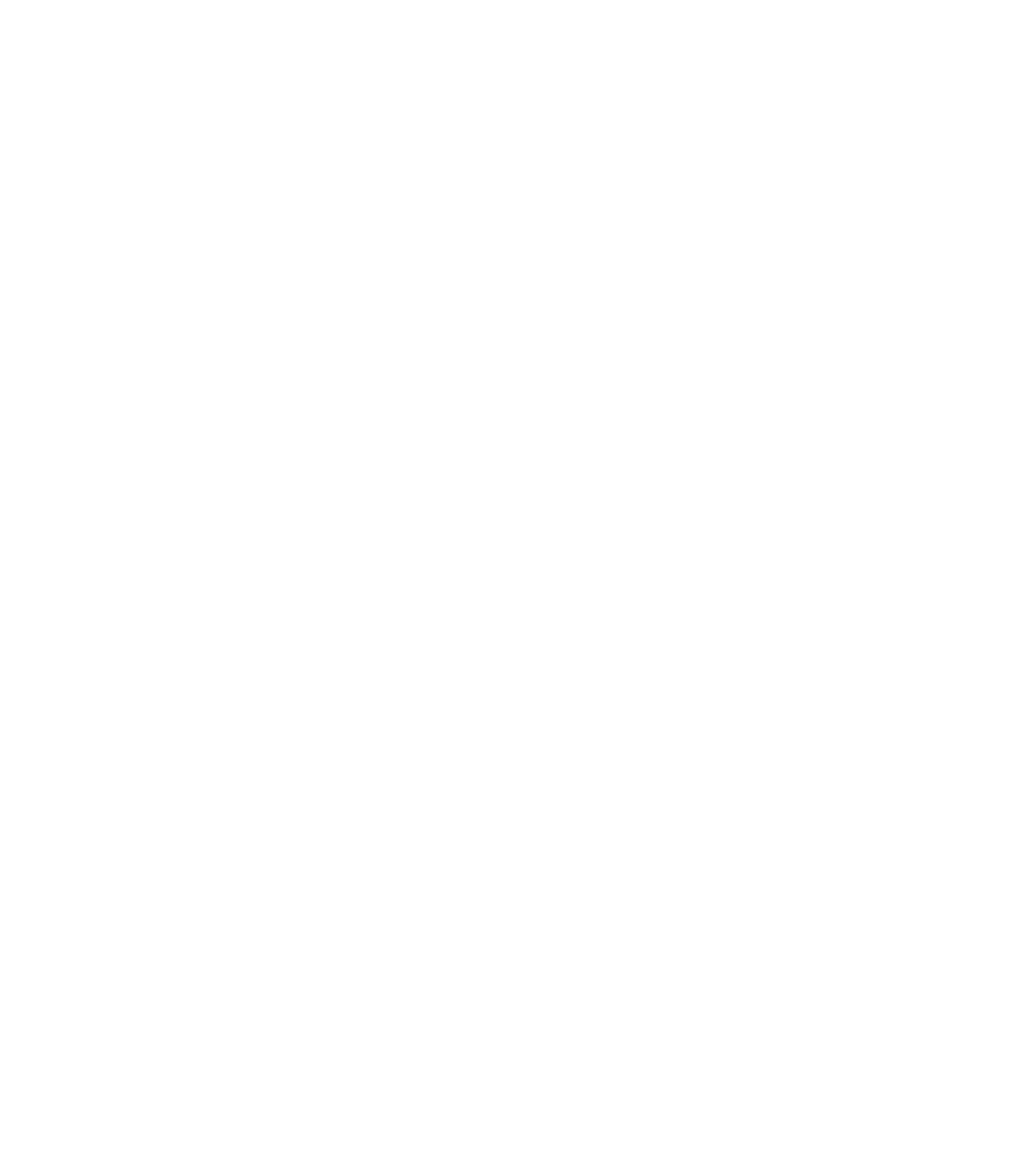
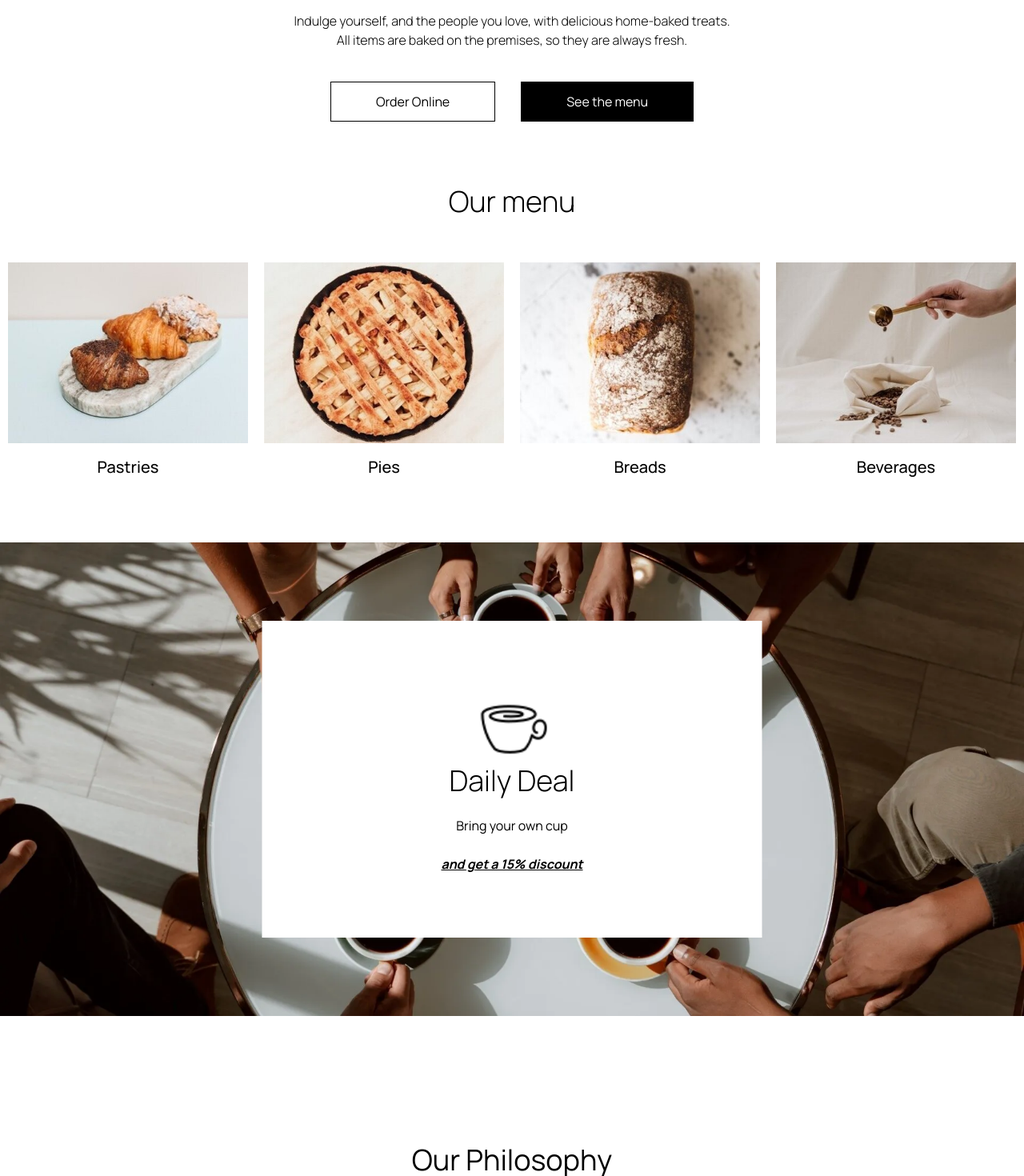
Before and after one commit to Akenosss/bakery, a Next.js app: page / in a window 1280 px wide. Shown: the part 930-2400 px from the top of the page at 80% size. Before the commit the page ends 850 px from the top, so only its background shows below. Built offline with nearby package versions, Linux system fonts and the light colour scheme.

Commit message:
feat(home) add features

```diff
--- a/app/page.tsx
+++ b/app/page.tsx
@@ -1,9 +1,54 @@
 import {Hero} from "@/components";
+import Link from "next/link";
+import Image from "next/image";
 
 export default function Home() {
   return (
     <main className="overflow-hidden">
-      <Hero />
+        <Hero />
+
+        <div className="relative mt-44 text-center">
+            <h5 className="font-light">Indulge yourself, and the people you love, with delicious home-baked treats.</h5>
+            <h5 className="font-light">All items are baked on the premises, so they are always fresh.</h5>
+
+            <div className="flex flex-wrap justify-center gap-8 mt-10">
+                <Link href="/" className="border border-black px-14 py-3 hover:bg-zinc-700 duration-300 hover:text-white">Order Online</Link>
+                <Link href="/" className="border bg-black text-white border-black px-14 py-3 hover:bg-white duration-300 hover:text-black">See the menu</Link>
+            </div>
+
+            <h1 className="mt-20 mb-14 text-4xl font-light">Our menu</h1>
+
+            <section className="flex flex-wrap justify-center gap-5 mb-20">
+                <Link href="/">
+                    <Image src="/home/croissant_3.jpg" alt="3 croissant" width={300} height={300}/>
+                    <h1 className="font-medium text-xl pt-4">Pastries</h1>
+                </Link>
+                <Link href="/">
+                    <Image src="/home/pie.jpg" alt="pie" width={300} height={300}/>
+                    <h1 className="font-medium text-xl pt-4">Pies</h1>
+                </Link>
+                <Link href="/">
+                    <Image src="/home/bread.jpg" alt="bread" width={300} height={300}/>
+                    <h1 className="font-medium text-xl pt-4">Breads</h1>
+                </Link>
+                <Link href="/">
+                    <Image src="/coffee_bean.jpg" alt="coffee bean" width={300} height={300}/>
+                    <h1 className="font-medium text-xl pt-4">Beverages</h1>
+                </Link>
+            </section>
+        </div>
+
+        <div className="relative box-border">
+            <div className="absolute top-1/2 inset-center z-20 box-content bg-white py-20 px-56 text-center">
+                <Image src="/home/cup.png" alt="coffee cup" width={100} height={100} className="ml-10"/>
+                <h1 className="text-4xl font-light mb-6">Daily Deal</h1>
+                <h1 className="mb-6">Bring your own cup</h1>
+                <h1 className="italic underline font-bold">and get a 15% discount</h1>
+            </div>
+            <Image src="/home/coffee_table.webp" alt="coffee table" width={2000} height={2000} className="bg-scroll"/>
+        </div>
+
+        <div className="mt-40 text-center text-4xl">Our Philosophy</div>
     </main>
   )
 }
--- a/components/Hero.tsx
+++ b/components/Hero.tsx
@@ -2,7 +2,7 @@ import Image from "next/image";
 const Hero = () => {
   return (
       <main>
-          <div className="main-color py-96 max-w-screen">
+          <div className="relative main-color py-96 max-w-screen">
                 <div className="absolute top-0 bottom-0 left-0 right-0">
                     <h1 className="absolute z-10 top-1/4 mt-10 inset-center text-white text-9xl font-serif">Take a Bread</h1>
                     <Image
```
Also changed, not shown: public/home/cup.png (added).
